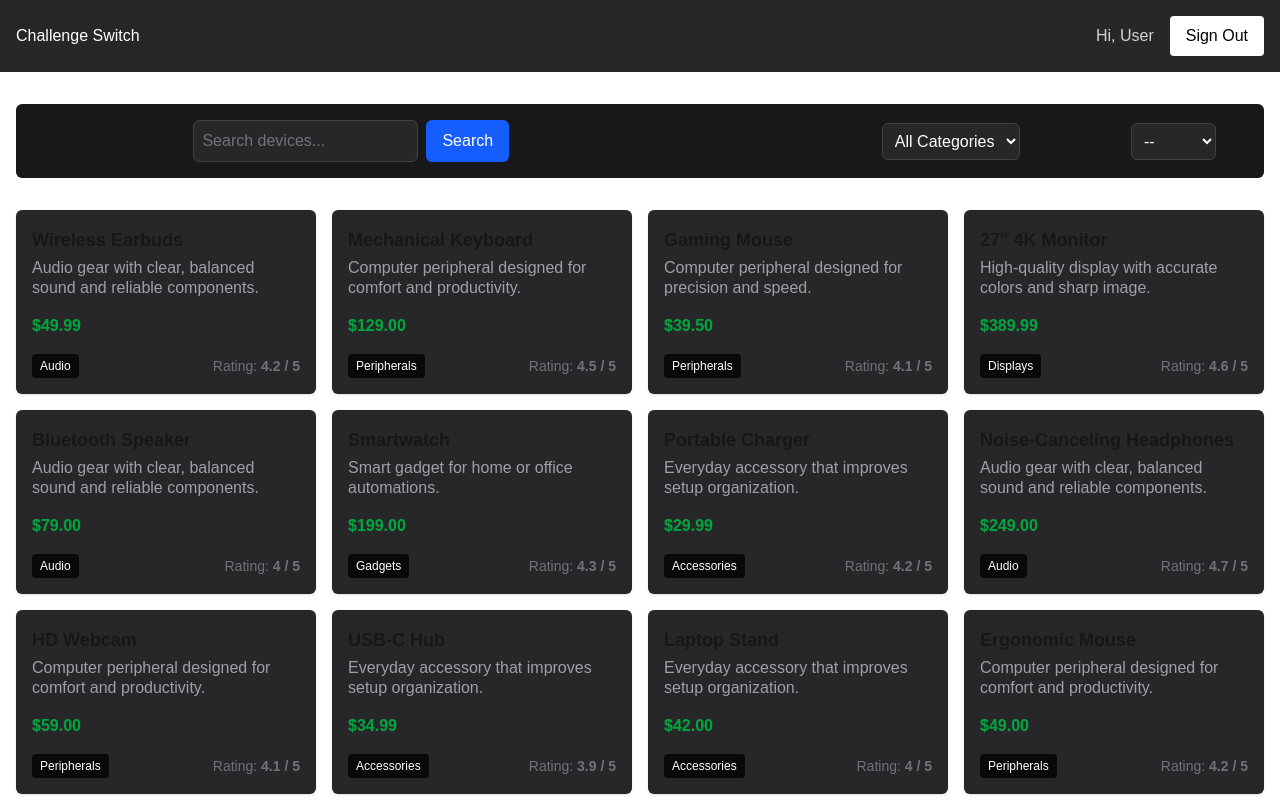
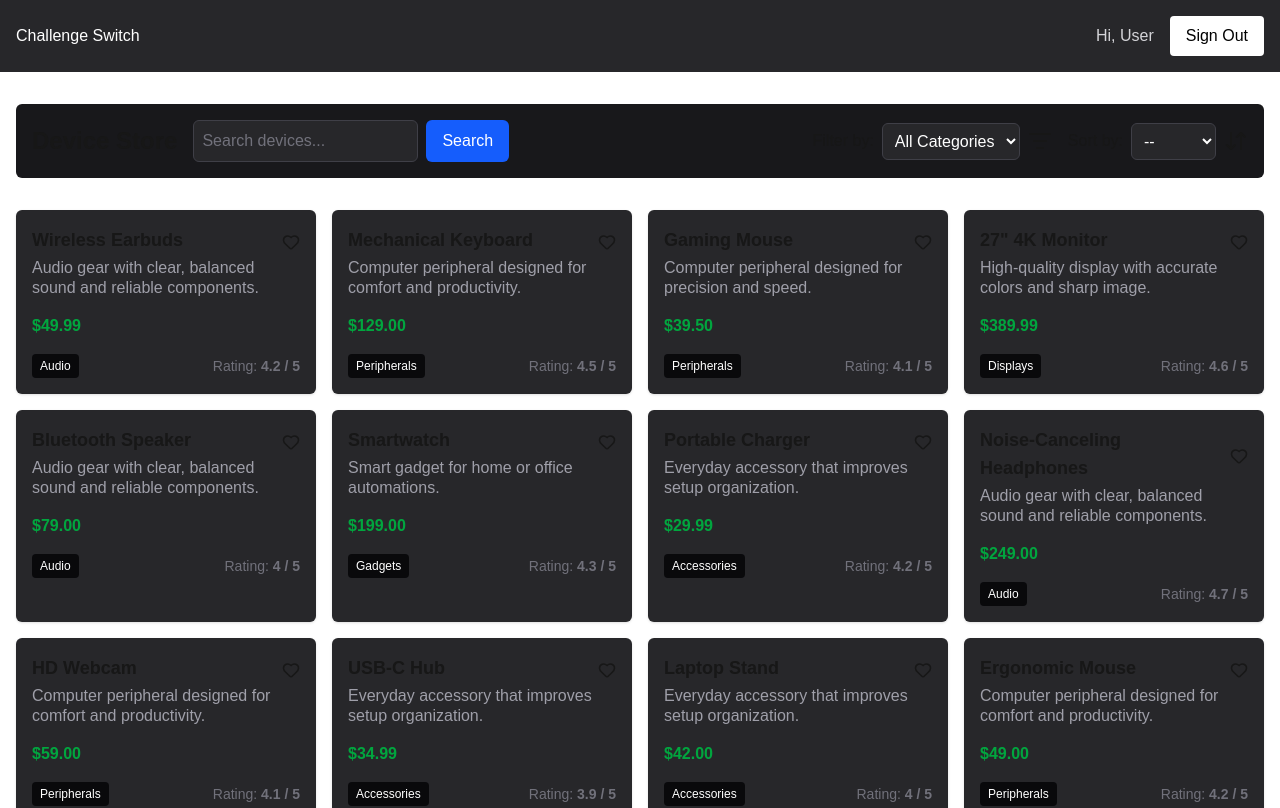
Before and after one commit to xBLADEx/challenge-switch, a Next.js app: page / in a window 1280 px wide. Shown: the top 808 px of the page. Built offline with nearby package versions, Linux system fonts and the light colour scheme.

Commit message:
feat: Create favorites hook, make favorite component, implement in list and page

```diff
--- /dev/null
+++ b/app/device/[id]/device-details.tsx
@@ -0,0 +1,43 @@
+'use client';
+
+import { Header } from '@/components/header';
+import { Favorite } from '@/components/shared/favorite';
+import categories from '@/data/categories.json';
+import { Device } from '@/types/device';
+import { ArrowLeft } from 'lucide-react';
+import Link from 'next/link';
+
+interface DeviceDetailProps {
+  device: Device;
+}
+
+export function DeviceDetails({ device }: DeviceDetailProps) {
+  const categoryName = categories.find((item) => item.id === device.category)?.name;
+
+  return (
+    <>
+      <Header />
+      <article className="mx-auto mt-8 max-w-7xl rounded bg-zinc-800 p-4">
+        <header>
+          <Link href="/" className="mb-4 flex items-center gap-2 text-sm">
+            <ArrowLeft size={20} />
+            Back to Catalog
+          </Link>
+
+          <div className="flex gap-4">
+            <h1 className="mb-1 text-2xl font-bold">{device.name}</h1>
+
+            <Favorite id={device.id} />
+          </div>
+        </header>
+
+        <p className="mb-4">{device.description}</p>
+        <p className="text-lg font-bold text-green-600">${device.price}</p>
+        <div className="flex gap-4">
+          <p className="text-yellow-500">Rating: {device.rating}</p>
+          <span className="rounded bg-zinc-950 px-2 py-1 text-xs text-white">{categoryName}</span>
+        </div>
+      </article>
+    </>
+  );
+}
--- a/app/device/[id]/page.tsx
+++ b/app/device/[id]/page.tsx
@@ -1,10 +1,7 @@
 import { notFound } from 'next/navigation';
 import devices from '@/data/devices.json';
-import categories from '@/data/categories.json';
 import { Device } from '@/types/device';
-import { ArrowLeft } from 'lucide-react';
-import Link from 'next/link';
-import { Header } from '@/components/header';
+import { DeviceDetails } from './device-details';
 
 interface DevicePageProps {
   params: Promise<{
@@ -20,24 +17,5 @@ export default async function DevicePage({ params }: DevicePageProps) {
     notFound();
   }
 
-  const categoryName = categories.find((item) => item.id === device.category)?.name;
-
-  return (
-    <>
-      <Header />
-      <div className="mx-auto mt-8 max-w-7xl rounded bg-zinc-800 p-4">
-        <Link href="/" className="mb-4 flex items-center gap-2 text-sm">
-          <ArrowLeft size={20} />
-          Back to Catalog
-        </Link>
-        <h1 className="mb-1 text-2xl font-bold">{device.name}</h1>
-        <p className="mb-4">{device.description}</p>
-        <p className="text-lg font-bold text-green-600">${device.price}</p>
-        <div className="flex gap-4">
-          <p className="text-yellow-500">Rating: {device.rating}</p>
-          <span className="rounded bg-zinc-950 px-2 py-1 text-xs text-white">{categoryName}</span>
-        </div>
-      </div>
-    </>
-  );
+  return <DeviceDetails device={device} />;
 }
--- a/components/card/card.tsx
+++ b/components/card/card.tsx
@@ -1,6 +1,7 @@
 import { Device } from '@/types/device';
 import categories from '@/data/categories.json';
 import Link from 'next/link';
+import { Favorite } from '@/components/shared/favorite';
 
 interface CardProps extends Device {
   title: string;
@@ -11,9 +12,17 @@ export function Card({ id, title, price, rating, description, category }: CardPr
 
   return (
     <div className="rounded-md bg-zinc-800 p-4 shadow-sm transition-shadow hover:shadow-md">
-      <Link href={`/device/${id}`} className="inline-block hover:text-blue-400 focus:text-blue-400">
-        <h2 className="mb-1 inline-block text-lg font-semibold">{title}</h2>
-      </Link>
+      <div className="flex items-center justify-between">
+        <Link
+          href={`/device/${id}`}
+          className="inline-block hover:text-blue-400 focus:text-blue-400"
+        >
+          <h2 className="mb-1 inline-block text-lg font-semibold">{title}</h2>
+        </Link>
+
+        <Favorite id={id} />
+      </div>
+
       <p className="leading-5 text-zinc-400">{description}</p>
       <div className="my-4 flex items-center justify-between">
         <span className="text-md font-bold text-green-600">${price.toFixed(2)}</span>
--- /dev/null
+++ b/components/shared/favorite/favorite.tsx
@@ -0,0 +1,19 @@
+import { Heart } from 'lucide-react';
+import { useFavorites } from '@/hooks/use-favorites';
+
+interface FavoriteProps {
+  id: string;
+}
+
+export function Favorite({ id }: FavoriteProps) {
+  const { isFavorite, toggleFavorite } = useFavorites();
+
+  return (
+    <button
+      onClick={() => toggleFavorite(id)}
+      className="cursor-pointer hover:text-red-300 focus:text-red-300"
+    >
+      <Heart size={18} className={isFavorite(id) ? 'text-red-500' : ''} />
+    </button>
+  );
+}
--- /dev/null
+++ b/components/shared/favorite/index.ts
@@ -0,0 +1 @@
+export { Favorite } from './favorite';
--- /dev/null
+++ b/hooks/use-favorites.ts
@@ -0,0 +1,65 @@
+import { useState, useEffect } from 'react';
+import { Device } from '@/types/device';
+
+const FAVORITES_KEY = 'favorites';
+
+export function useFavorites() {
+  const [favorites, setFavorites] = useState<string[]>([]);
+  const [isLoaded, setIsLoaded] = useState(false);
+
+  useEffect(() => {
+    try {
+      const stored = localStorage.getItem(FAVORITES_KEY);
+      if (stored) {
+        setFavorites(JSON.parse(stored));
+      }
+    } catch (error) {
+      console.error('Failed to load favorites:', error);
+    } finally {
+      setIsLoaded(true);
+    }
+  }, []);
+
+  useEffect(() => {
+    if (isLoaded) {
+      try {
+        localStorage.setItem(FAVORITES_KEY, JSON.stringify(favorites));
+      } catch (error) {
+        console.error('Failed to save favorites:', error);
+      }
+    }
+  }, [favorites, isLoaded]);
+
+  const addFavorite = (deviceId: string) => {
+    setFavorites((prev) => [...prev, deviceId]);
+  };
+
+  const removeFavorite = (deviceId: string) => {
+    setFavorites((prev) => prev.filter((id) => id !== deviceId));
+  };
+
+  const toggleFavorite = (deviceId: string) => {
+    if (favorites.includes(deviceId)) {
+      removeFavorite(deviceId);
+    } else {
+      addFavorite(deviceId);
+    }
+  };
+
+  const isFavorite = (deviceId: string) => favorites.includes(deviceId);
+
+  const getFavoriteDevices = (allDevices: Device[]) => {
+    return allDevices.filter((device) => favorites.includes(device.id));
+  };
+
+  return {
+    favorites,
+    isLoaded,
+    addFavorite,
+    removeFavorite,
+    toggleFavorite,
+    isFavorite,
+    getFavoriteDevices,
+    favoritesCount: favorites.length,
+  };
+}
```
